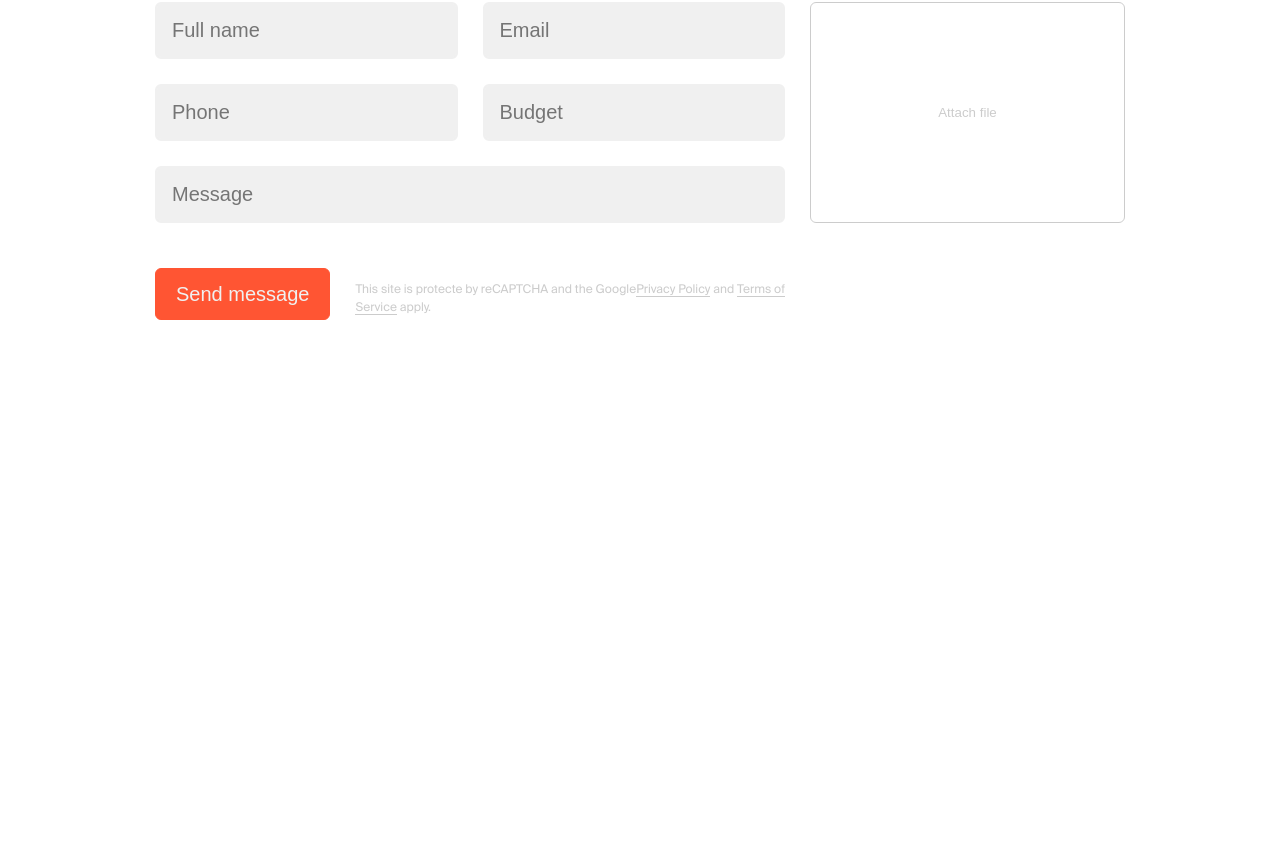
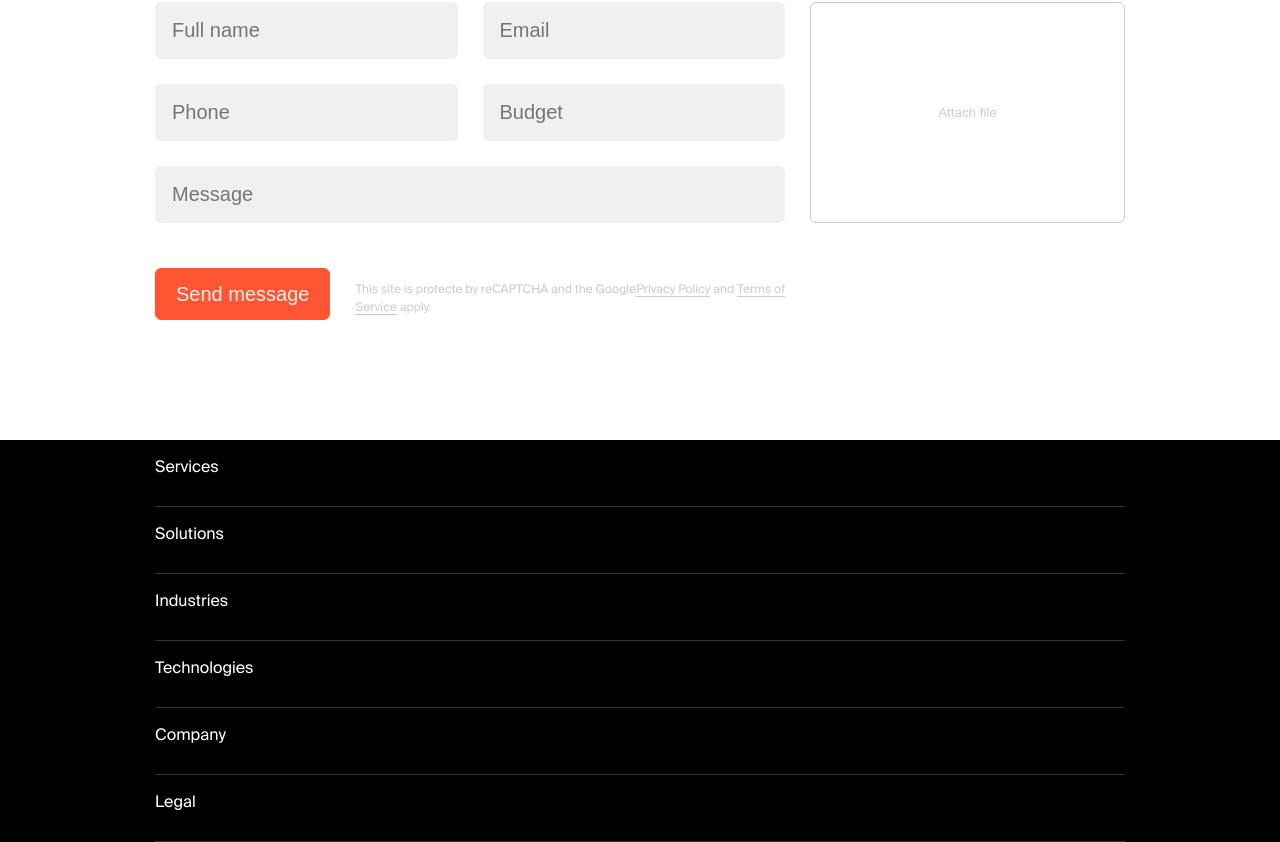
Before and after one commit to pourgosh/evrone-frontend, a React (Vite) app: page / in a window 1280 px wide. Shown: the part 9167-10009 px from the top of the page. Before the commit the page ends 9487 px from the top, so only its background shows below. Built offline with nearby package versions, Linux system fonts and the light colour scheme.

Commit message:
add form, Faq and smallScreen footer components

```diff
--- a/src/App.tsx
+++ b/src/App.tsx
@@ -1,11 +1,141 @@
+import { useState } from "react";
+import Footer from "./Components/Footer";
 import { StyledNav } from "./Components/NavBar/Navbar.styles";
 import Router from "./Routes";
+import styled from "styled-components";
+
+const StyledFooter = styled.footer`
+  background-color: #000;
+  margin-top: 120px;
+  padding-left: 25px;
+  padding-right: 25px;
+  @media (min-width: 420px) {
+    padding: 0 35px 0 35px;
+  }
+  @media (min-width: 900px) {
+    padding-inline: 45px;
+  }
+  @media (min-width: 1100px) {
+    padding-inline: 80px;
+  }
+  @media (min-width: 1260px) {
+    padding-inline: 155px;
+  }
+`;
 
 function App() {
+  const [display, setDisplay] = useState({
+    services: false,
+    solutions: false,
+    industries: false,
+    technologies: false,
+    company: false,
+    legal: false,
+  });
+
   return (
     <>
       <StyledNav />
       <Router />
+      <StyledFooter>
+        <Footer
+          displayer={display.services}
+          label={"Services"}
+          valueA={"Web development"}
+          valueB={"App Development"}
+          valueC={"UI/UX Design"}
+          valueD={"Frontend"}
+          valueE={"DevOps"}
+          valueF={"QA"}
+          onClick={() => {
+            setDisplay({
+              ...display,
+              services: !display.services,
+            });
+          }}
+        />
+        <Footer
+          displayer={display.solutions}
+          label={"Solutions"}
+          valueA={"CRM"}
+          valueB={"ERP"}
+          valueC={"Web Portals"}
+          valueD={"AI"}
+          valueE={"Machine Learning"}
+          valueF={"Marketplace"}
+          onClick={() => {
+            setDisplay({
+              ...display,
+              services: false,
+              solutions: !display.solutions,
+            });
+          }}
+        />
+        <Footer
+          displayer={display.industries}
+          label={"Industries"}
+          valueA={"FinTech"}
+          valueB={"EdTech"}
+          valueC={"eHealth"}
+          valueD={"Foodtech"}
+          valueE={"Retail"}
+          valueF={"HR-tech"}
+          onClick={() => {
+            setDisplay({
+              ...display,
+              solutions: false,
+              industries: !display.industries,
+            });
+          }}
+        />
+        <Footer
+          displayer={display.technologies}
+          label={"Technologies"}
+          valueA={"Ruby"}
+          valueB={"Python"}
+          valueC={"Golang"}
+          valueD={"Vue.JS"}
+          valueE={"React"}
+          valueF={"Rust"}
+          onClick={() => {
+            setDisplay({
+              ...display,
+              industries: false,
+              technologies: !display.technologies,
+            });
+          }}
+        />
+        <Footer
+          displayer={display.company}
+          label={"Company"}
+          valueA={"About"}
+          valueB={"Contact"}
+          valueC={"Cases"}
+          valueD={"News"}
+          valueE={"Blog"}
+          valueF={"Jobs"}
+          onClick={() => {
+            setDisplay({
+              ...display,
+              technologies: false,
+              company: !display.company,
+            });
+          }}
+        />
+        <Footer
+          displayer={display.legal}
+          label={"Legal"}
+          valueA={"Privacy Policy"}
+          valueB={"Terms of Service"}
+          onClick={() => {
+            setDisplay({
+              ...display,
+              company: false,
+              legal: !display.legal,
+            });
+          }}
+        />
+      </StyledFooter>
     </>
   );
 }
--- /dev/null
+++ b/src/Components/Footer/index.tsx
@@ -0,0 +1,61 @@
+import styled from "styled-components";
+
+type Props = {
+  onClick?: () => void;
+  displayer: boolean;
+  label: string;
+  valueA?: string;
+  valueB?: string;
+  valueC?: string;
+  valueD?: string;
+  valueE?: string;
+  valueF?: string;
+};
+const StyledFooterItems = styled.div`
+  border-bottom: 1px solid #333;
+  padding-bottom: 10px;
+  .footerlabelText p {
+    padding-block: 16px;
+    color: #fff;
+    font-size: 16px;
+    line-height: 1.5;
+  }
+  .footerOptions p {
+    color: #666667;
+    font-size: 16px;
+    line-height: 1.5;
+    margin-block: 8px;
+  }
+`;
+
+const Footer = ({
+  onClick,
+  displayer,
+  label,
+  valueA,
+  valueB,
+  valueC,
+  valueD,
+  valueE,
+  valueF,
+}: Props) => {
+  return (
+    <StyledFooterItems className="footerItem">
+      <div className="footerlabelText" onClick={onClick}>
+        <p>{label}</p>
+      </div>
+      {displayer && (
+        <div className="footerOptions">
+          <p>{valueA}</p>
+          <p>{valueB}</p>
+          <p>{valueC}</p>
+          <p>{valueD}</p>
+          <p>{valueE}</p>
+          <p>{valueF}</p>
+        </div>
+      )}
+    </StyledFooterItems>
+  );
+};
+
+export default Footer;
--- a/src/views/HomePage/index.tsx
+++ b/src/views/HomePage/index.tsx
@@ -665,9 +665,6 @@ const HomePage = ({ className }: HomeProps) => {
           <ClientForm />
         </div>
       </div>
-      <div className="footerWrapper">
-        <div className="footerBottomLogos"></div>
-      </div>
     </main>
   );
 };
```
